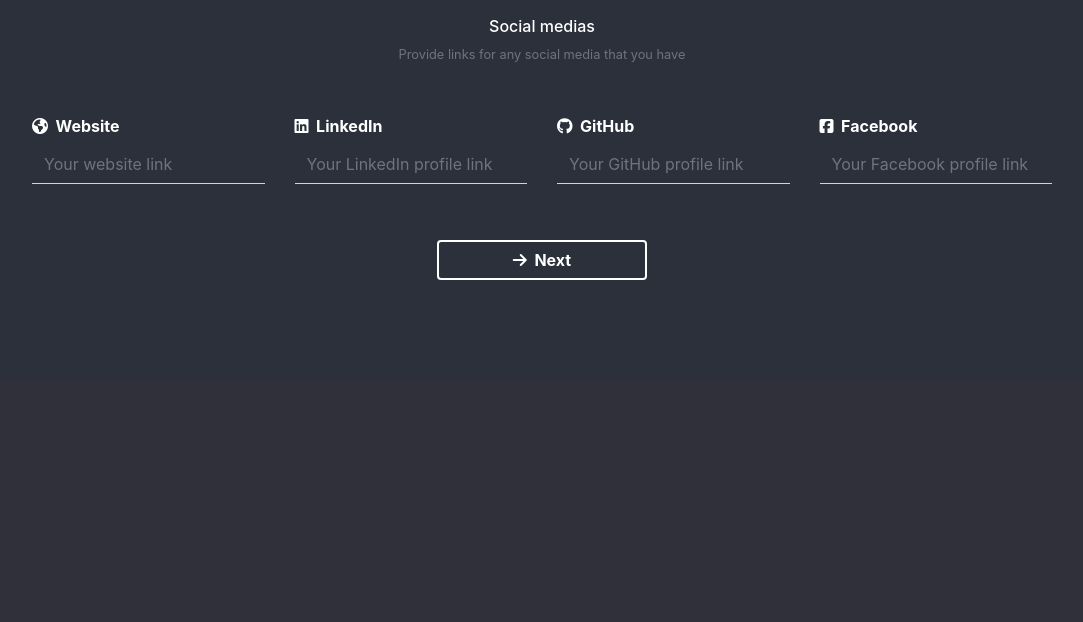
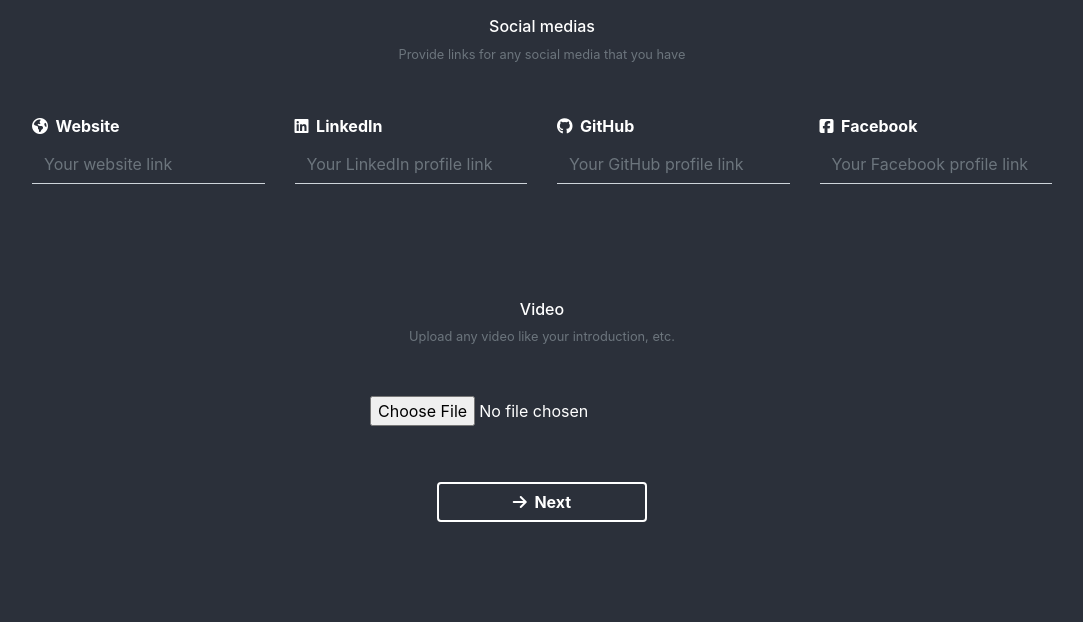
Before and after one commit to marychew97/aresume-v2, a PHP site: page /create.php in a window 1280 px wide. Shown: the part 993-1615 px from the top of the page, without its empty margins (98-1181 px from the left). Before the commit the page ends 1273 px from the top, so only its background shows below. Run offline with PHP 8.4, Linux system fonts and the light colour scheme; the visitor is signed in with stand-in values (Sample User, id 1); data that the repository does not hold is empty; some libraries are stand-ins or nearby versions; some web fonts are replaced.

Commit message:
Updated video upload for profile

```diff
--- a/create.php
+++ b/create.php
@@ -106,6 +106,17 @@
                                 <div class="form-group">
                                     <label for="exampleInputPassword1"><i class="fa fa-facebook-square" aria-hidden="true"></i>&nbsp;&nbsp;Facebook</label>
                                     <input type="text" class="form-control" name="facebook" id="facebook" placeholder="Your Facebook profile link">
+                                </div>
+                            </div>
+                        </div>
+                    </div>
+                    <h6 style="text-align: center; margin-top: 100px">Video</h6>
+                    <small class="form-text text-muted" style="text-align: center">Upload any video like your introduction, etc.</small>
+                    <div class="container-fluid" style="margin-top: 50px">
+                        <div class="row">
+                            <div class="col" style="text-align: center">
+                                <div class="form-group">
+                                    <input type='file' name='video' id="file-upload"/>
                                 </div>
                             </div>
                         </div>
```
Also changed, not shown: create-profile.php (+42 -6 lines).
